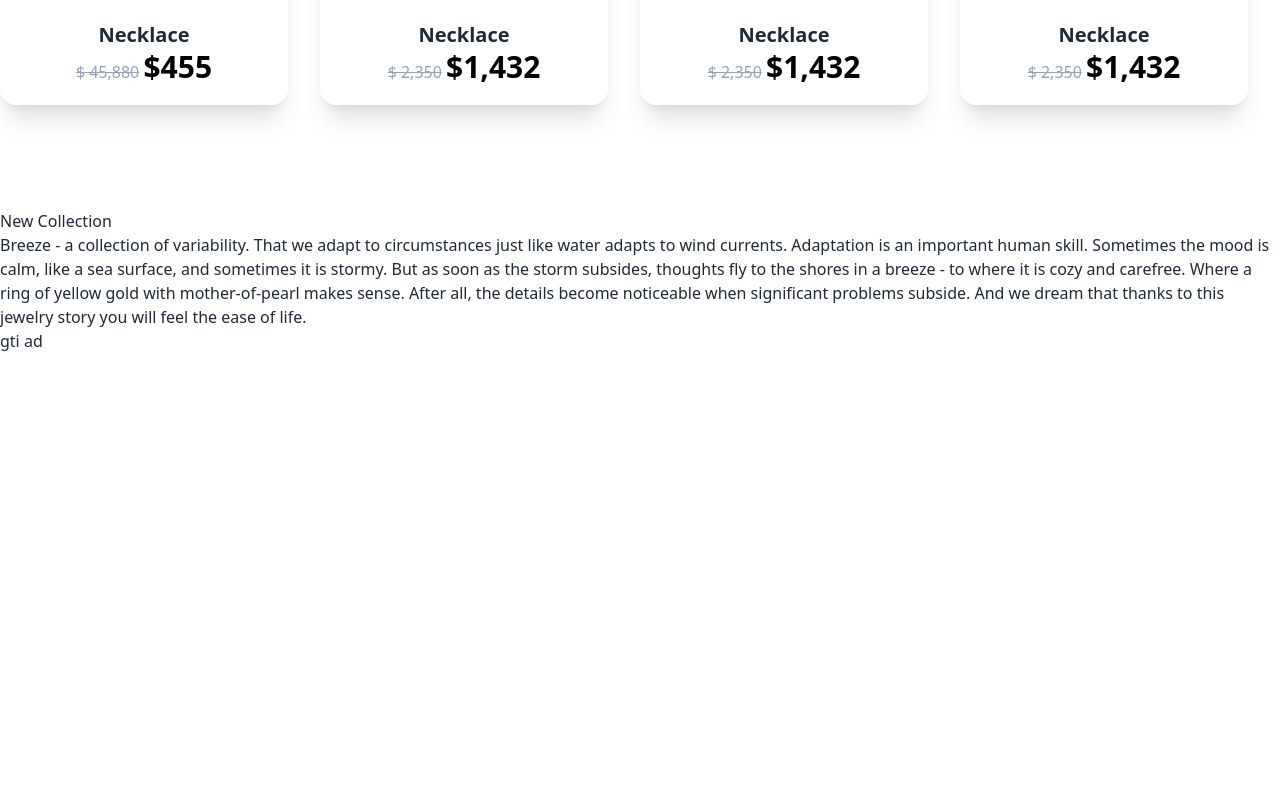
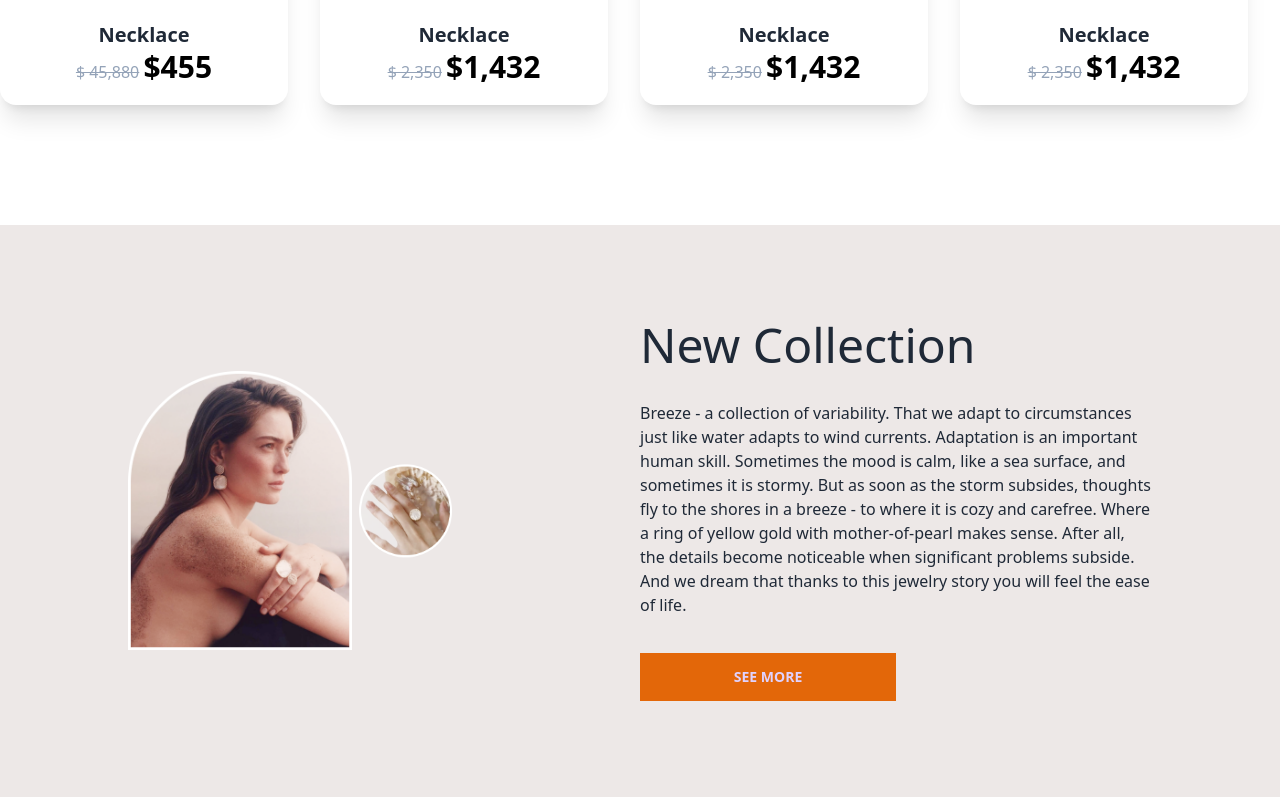
Before and after one commit to Ahmed-Istique/Woman-fashion, a plain HTML site: page index.html in a window 1280 px wide. Shown: the part 2448-3245 px from the top of the page. Before the commit the page ends 2801 px from the top, so only its background shows below. Drawn offline with nearby package versions, Linux system fonts and the light colour scheme.

Commit message:
code done

```diff
--- a/index.html
+++ b/index.html
@@ -35,8 +35,6 @@
         .font {
             font-family: 'Libre Bodoni', serif;
         }
-
-        .btn {}
     </style>
 </head>
 
@@ -499,22 +497,42 @@
                 </div>
             </section>
 
-            <section>
-                <div>
-                    <h3>New Collection</h3>
-                    <p>Breeze - a collection of variability. That we adapt to circumstances just like water adapts to
+
+
+        </main>
+        <section class="bg-[#EDE8E7]">
+
+            <div
+                class=" lg:px-32 grid grid-cols-1 md:grid-cols-2 lg:grid-cols-2 mt-4 px-5 md:px-10 lg:px-0 lg:container  md:mx-auto py-24 lg:items-center">
+                <!-- image section -->
+                <div class="lg:mr-72 order-2 md:order-1 lg:order-1">
+                    <div class="relative">
+                        <!-- img1 -->
+                        <img class="w-[100%] mt-12 md:mt-0 lg:mt-0" src="./image/woman2.png" alt="Image 1" class="w-full h-auto">
+                        <!-- img2 overlay -->
+                        <img  src="./image/ring.png" alt="Image 2"
+                            class="absolute lg:right-[-100px] top-[13%] lg:top-1/2 transform -translate-y-1/2 h-1/3">
+                    </div>
+                </div>
+
+                <div class="order-first md:order-2 lg:order-2 text-center lg:text-left">
+                    <h3 class="text-5xl">New Collection</h3>
+                    <p class="mt-8">Breeze - a collection of variability. That we adapt to circumstances just like water
+                        adapts to
                         wind currents. Adaptation is an important human skill.
                         Sometimes the mood is calm, like a sea surface, and sometimes it is stormy. But as soon as the
                         storm subsides, thoughts fly to the shores in a breeze - to where it is cozy and carefree. Where
                         a ring of yellow gold with mother-of-pearl makes sense.
                         After all, the details become noticeable when significant problems subside. And we dream that
-                        thanks to this jewelry story you will feel the ease of life.</p>gti ad
+                        thanks to this jewelry story you will feel the ease of life.</p>
+                    <button class="btn btn-primary bg-btn-primary border-none py-4 px-8 w-64 mt-9 md:mt-9 rounded-none">
+                        See More
+                    </button>
                 </div>
-            </section>
-            <section></section>
-            <section></section>
-
-        </main>
+            </div>
+        </section>
+        <section></section>
+        <section></section>
         <!-- header ends here -->
         <!-- footer starts here -->
         <footer></footer>
```
